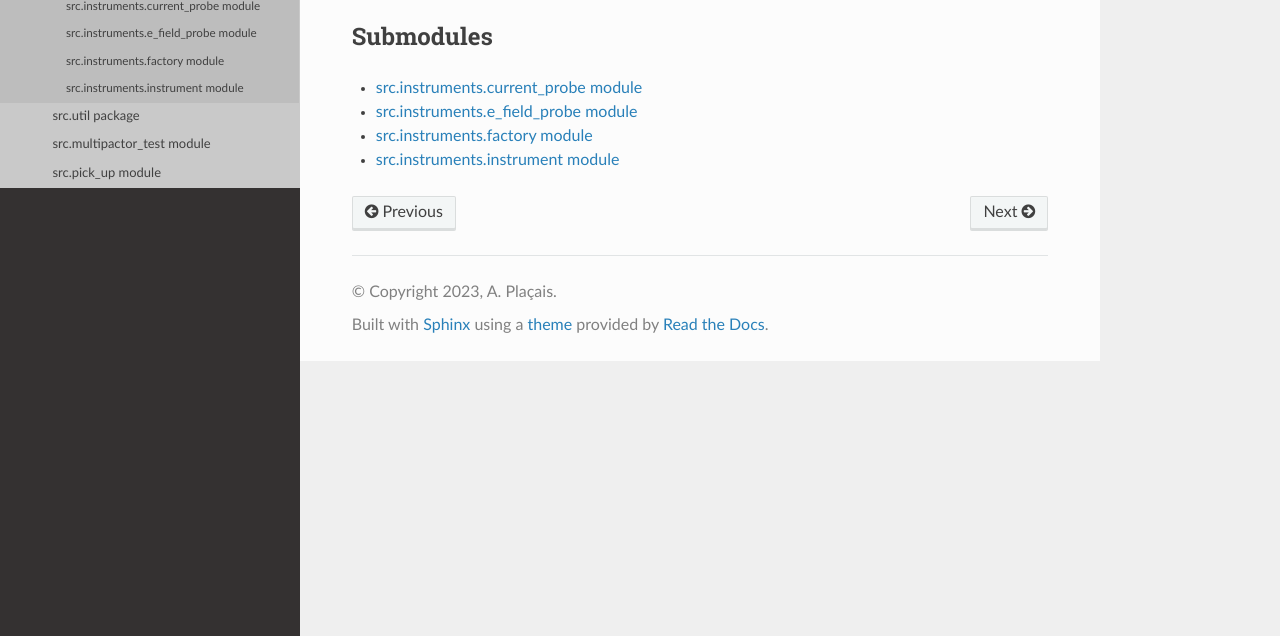
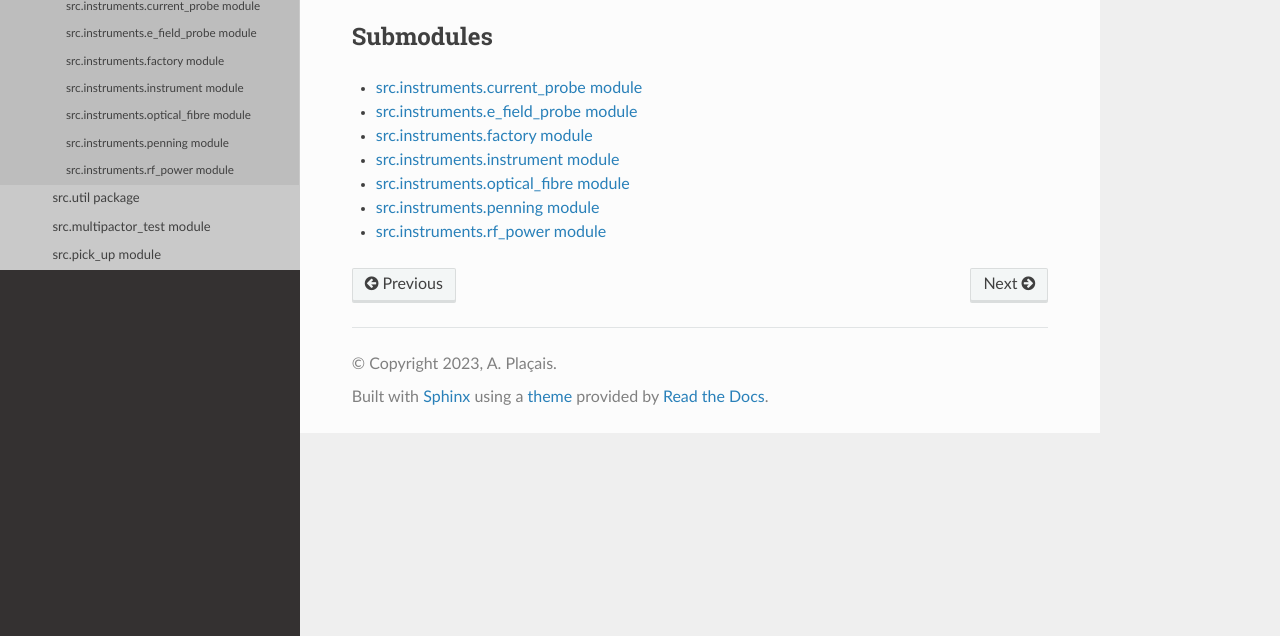
Before and after one commit to AdrienPlacais/multipac_testbench, a Sphinx documentation site: the page built from docs/source/src.instruments.rst, in a window 1280 px wide, cut to the strip 264-900 px from the top of the page. Built offline with Sphinx 7.4.7 and the Read the Docs theme 2.0.0, drawn with Linux system fonts in a browser that asks for light colours.

Commit message:
doc for base instruments package

```diff
--- a/docs/source/src.instruments.rst
+++ b/docs/source/src.instruments.rst
@@ -16,3 +16,6 @@ Submodules
    src.instruments.e_field_probe
    src.instruments.factory
    src.instruments.instrument
+   src.instruments.optical_fibre
+   src.instruments.penning
+   src.instruments.rf_power
```
